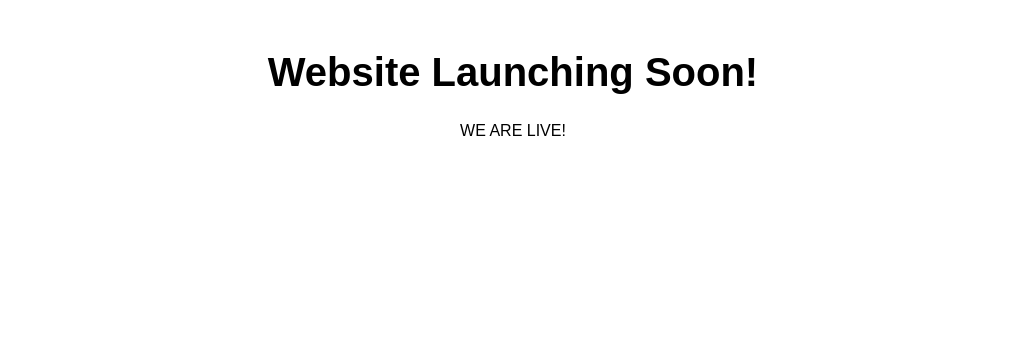
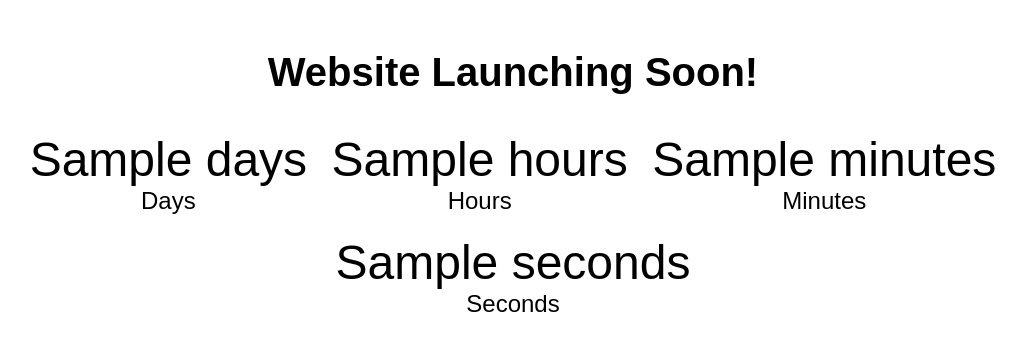
Before and after one commit to yandapallisai/Website_Timer, a Flask app: template templates/index.html in a window 1280 px wide. Shown: the top 351 px of the page, without its empty margins (127-1153 px from the left). Run offline with Flask 3, Linux system fonts and the light colour scheme; the template is opened without the code that fills it: most values are stand-ins (such as "Sample title", 1, 10 or a date in 2020).

Commit message:
changes mae

```diff
--- a/app.py
+++ b/app.py
@@ -1,17 +1,39 @@
 from flask import Flask, render_template
 import datetime
+import math # Import math for floor function
 
 app = Flask(__name__)
 
 @app.route('/')
-
-
 def home():
     # Set your specific launch date and time here
-    launch_date = datetime.datetime(2025, 8, 16, 9, 0, 0)
+    launch_date_obj = datetime.datetime(2025, 8, 16, 9, 0, 0)
 
-    # Pass the launch date to the HTML template
-    return render_template('index.html', launch_date=launch_date.isoformat())
+    # Calculate the time remaining (in seconds)
+    now = datetime.datetime.now()
+    distance_seconds = (launch_date_obj - now).total_seconds()
+
+    # Ensure distance is not negative (if launch date has passed)
+    if distance_seconds < 0:
+        distance_seconds = 0
+
+    # Calculate days, hours, minutes, and seconds from the total seconds
+    days = math.floor(distance_seconds / (60 * 60 * 24))
+    hours = math.floor((distance_seconds % (60 * 60 * 24)) / (60 * 60))
+    minutes = math.floor((distance_seconds % (60 * 60)) / 60)
+    seconds = math.floor(distance_seconds % 60)
+
+    # Pass all calculated values to the HTML template
+    return render_template('index.html',
+                           days=days,
+                           hours=hours,
+                           minutes=minutes,
+                           seconds=seconds,
+                           # Also pass a flag to indicate if the launch date has passed
+                           is_live=distance_seconds <= 0)
 
 if __name__ == '__main__':
+    # When running locally, Flask development server might not always detect 'templates'
+    # It's better to run with gunicorn for consistency with Render:
+    # gunicorn app:app -b 0.0.0.0:5000
     app.run(debug=True)
--- a/templates/index.html
+++ b/templates/index.html
@@ -15,37 +15,18 @@
 
     <h1>Website Launching Soon!</h1>
     <div id="countdown" class="countdown-container">
-        </div>
+        {% if is_live %}
+            WE ARE LIVE!
+        {% else %}
+            <div>{{ days }}<span>Days</span></div>
+            <div>{{ hours }}<span>Hours</span></div>
+            <div>{{ minutes }}<span>Minutes</span></div>
+            <div>{{ seconds }}<span>Seconds</span></div>
+        {% endif %}
+    </div>
 
-    <script>
-        // Get the launch date from the Python backend
-        const launchDate = new Date("{{ launch_date }}").getTime();
-
-        // Update the countdown every 1 second
-        const x = setInterval(function() {
-            const now = new Date().getTime();
-            const distance = launchDate - now;
-
-            // Calculate days, hours, minutes, and seconds
-            const days = Math.floor(distance / (1000 * 60 * 60 * 24));
-            const hours = Math.floor((distance % (1000 * 60 * 60 * 24)) / (1000 * 60 * 60));
-            const minutes = Math.floor((distance % (1000 * 60 * 60)) / (1000 * 60));
-            const seconds = Math.floor((distance % (1000 * 60)) / 1000);
-
-            // Display the result
-            document.getElementById("countdown").innerHTML =
-                `<div>${days}<span>Days</span></div>` +
-                `<div>${hours}<span>Hours</span></div>` +
-                `<div>${minutes}<span>Minutes</span></div>` +
-                `<div>${seconds}<span>Seconds</span></div>`;
-
-            // If the countdown is finished, display a message
-            if (distance < 0) {
-                clearInterval(x);
-                document.getElementById("countdown").innerHTML = "WE ARE LIVE!";
-            }
-        }, 1000);
-    </script>
+    <!-- Removed JavaScript setInterval for real-time update -->
+    <!-- The countdown will now only update when the page is refreshed -->
 
 </body>
 </html>
```
